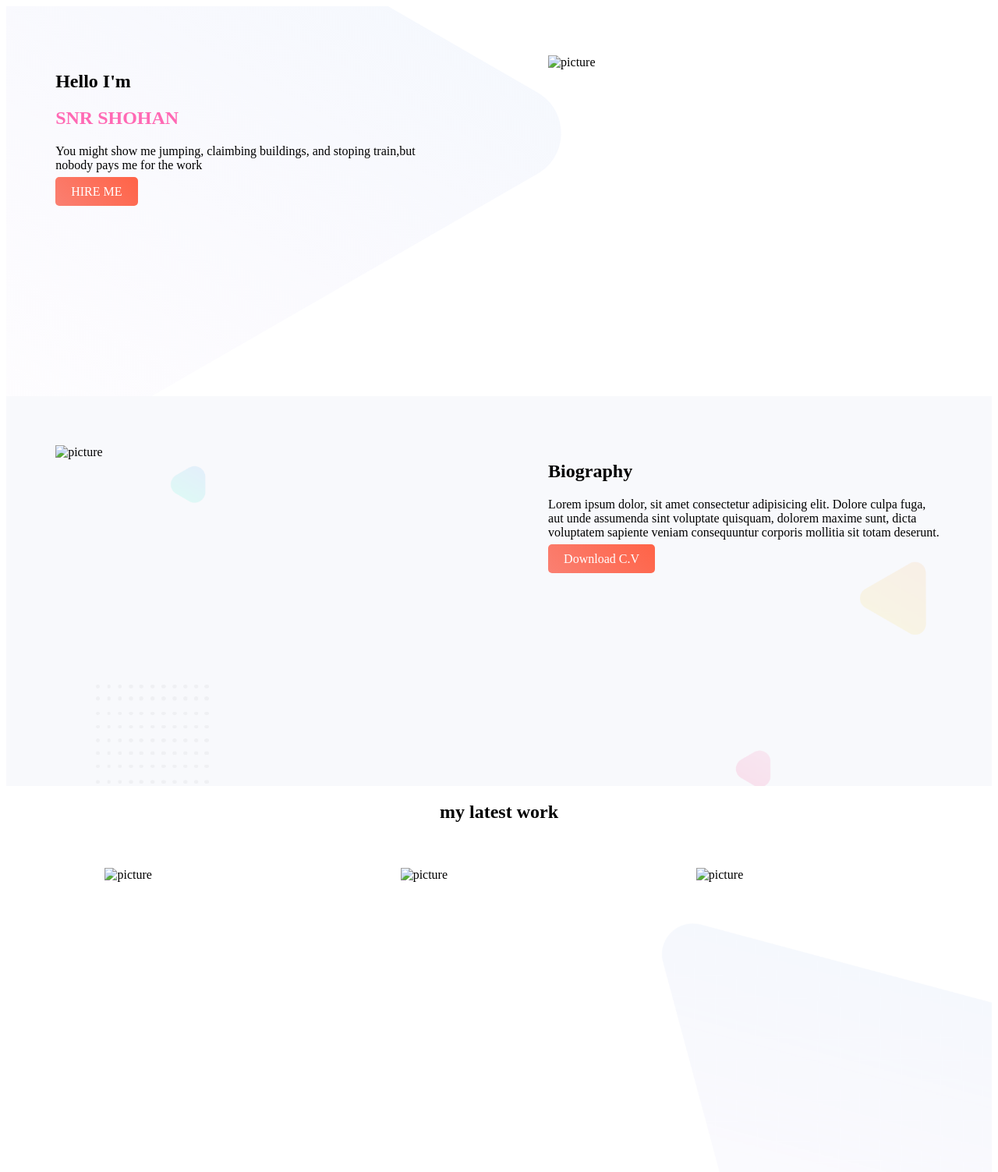
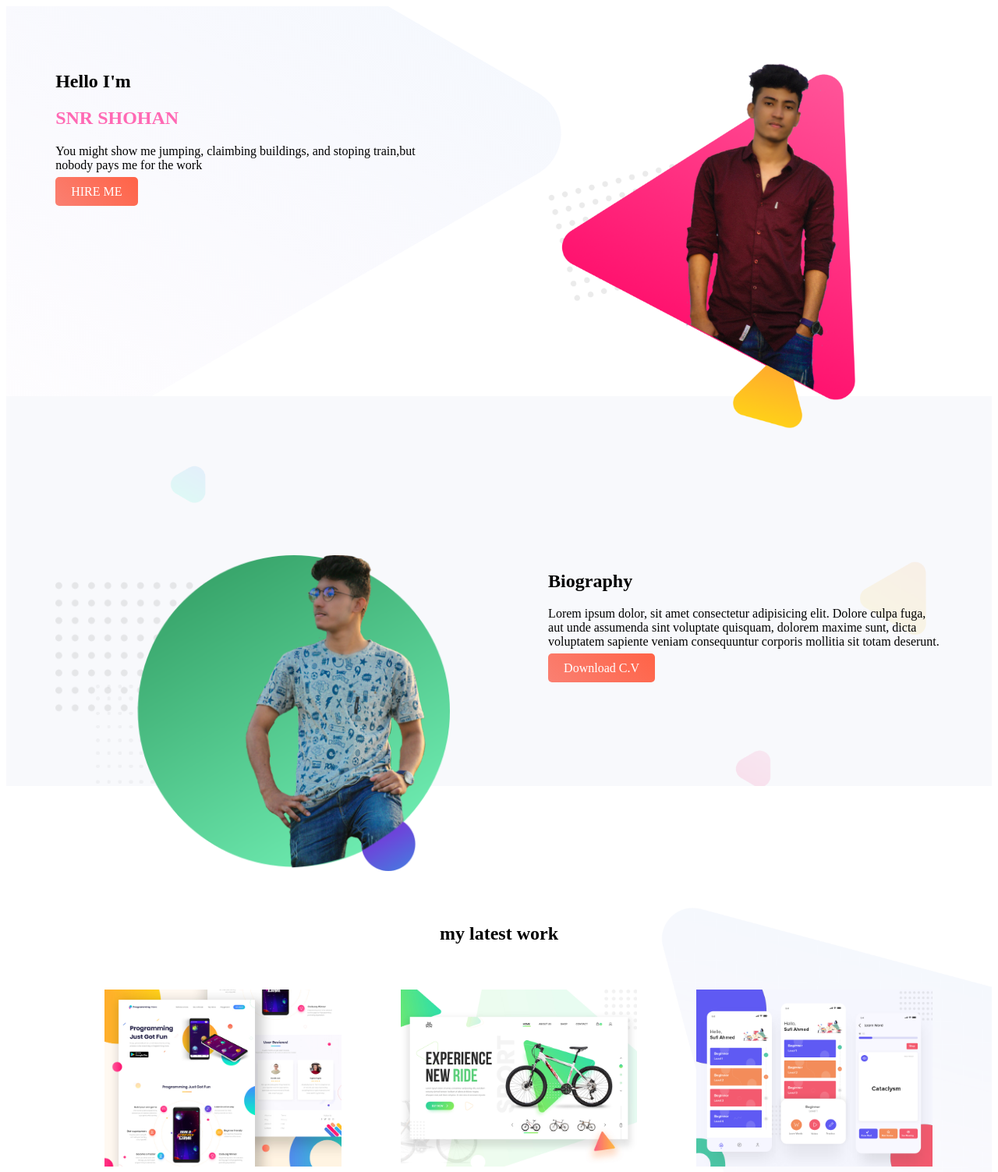
Before and after one commit to sadmanHafizShohan/my-third-website, a plain HTML site: page index.html in a window 1280 px wide. Shown: the top 1503 px of the page at 78% size. Drawn offline with Linux system fonts and the light colour scheme.

Commit message:
update index.html
updated

```diff
--- a/index.html
+++ b/index.html
@@ -5,7 +5,7 @@
     <meta http-equiv="X-UA-Compatible" content="IE=edge">
     <meta name="viewport" content="width=device-width, initial-scale=1.0">
     <title>snr | shohan</title>
-    <link rel="shortcut icon" href="personal-website/shohan2.png" type="image/x-icon">
+    <link rel="shortcut icon" href="images/shohan2.png" type="image/x-icon">
     <link rel="stylesheet" href="style.css">
 </head>
 <body>
@@ -18,12 +18,12 @@
 
         </div>
         <div class="half-width">
-            <img src="personal-website/shohan1.png" alt="picture">
+            <img src="images/shohan1.png" alt="picture">
         </div>
     </section>
     <section class="Biography">
         <div class="half-width">
-            <img src="personal-website/shohan2.png" alt="picture">
+            <img src="images/shohan2.png" alt="picture">
         </div>
          <div class="half-width">
             <h2>Biography</h2>
@@ -34,13 +34,13 @@
     <section class="my-work">
         <h2 class="latest-work">my latest work</h2>
         <div class="work-width">
-            <img src="personal-website/latest-work/work-1.png" alt="picture">
+            <img src="images/latest-work/work-1.png" alt="picture">
         </div>
          <div class="work-width">
-            <img src="personal-website/latest-work/work-2.jpg" alt="picture">
+            <img src="images/latest-work/work-2.jpg" alt="picture">
         </div>
         <div class="work-width">
-            <img src="personal-website/latest-work/work-3.jpg" alt="picture">
+            <img src="images/latest-work/work-3.jpg" alt="picture">
         </div>
     </section>
     <section class="client">
```
